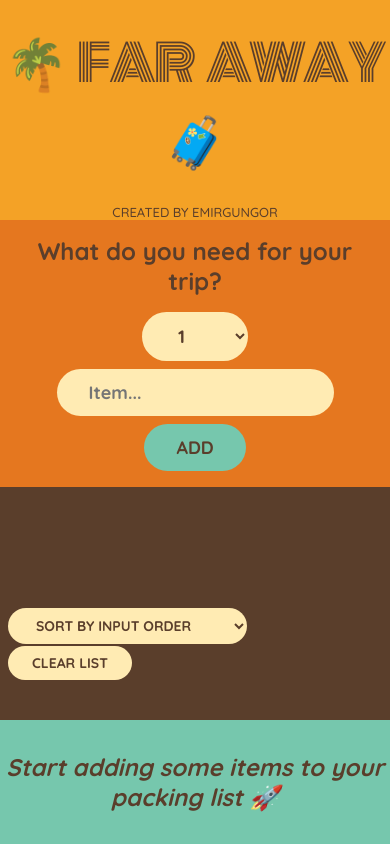
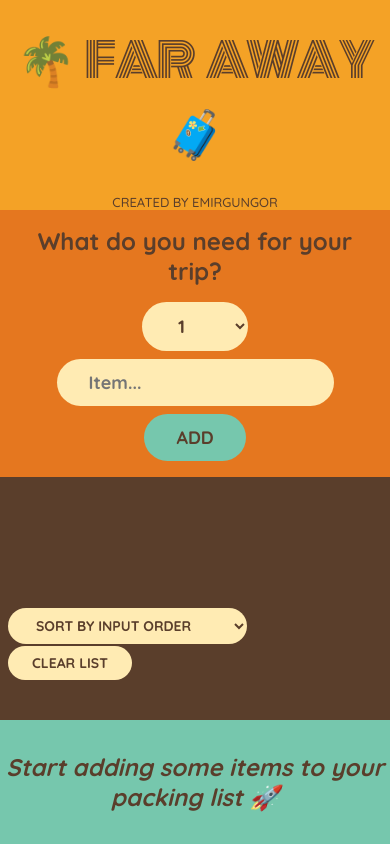
Before and after one commit to EmirGungor/FarAway, a React (Vite) app: page / in a window 390 px wide. Built offline with nearby package versions, Linux system fonts and the light colour scheme.

Commit message:
mobileupdate

```diff
--- a/src/index.css
+++ b/src/index.css
@@ -39,7 +39,7 @@ h1 {
   word-spacing: 30px;
   letter-spacing: -5px;
   padding: 2.4rem 0;
-  font-size: clamp(5rem, 8vw, 8rem);
+  font-size: clamp(4.7rem, 8vw, 8rem);
   letter-spacing: clamp(-2px, -0.5vw, -5px);
   word-spacing: clamp(8px, 2vw, 30px);
 }
```
